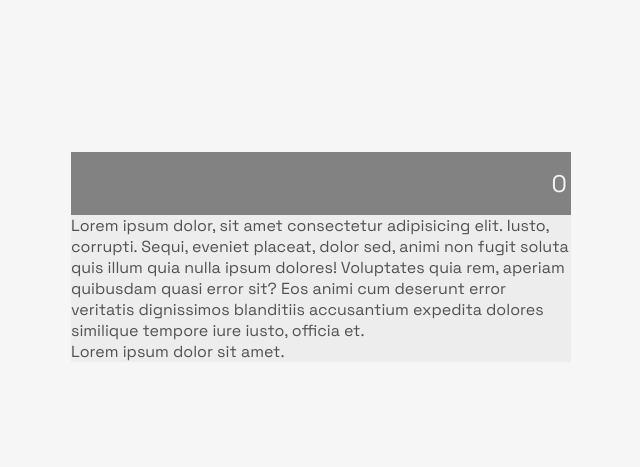
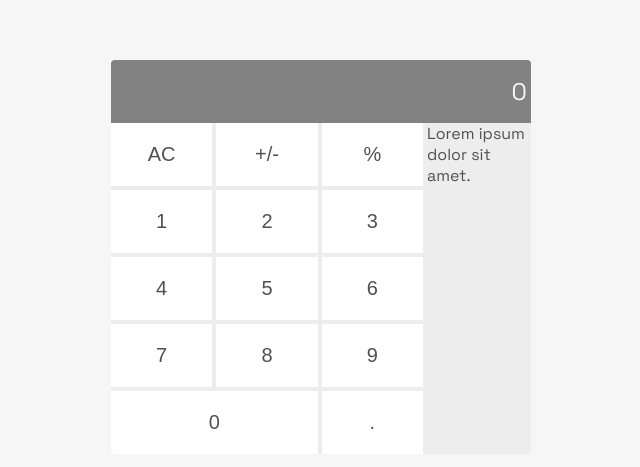
Before and after one commit to Timbar09/Math-Magicians, a React (Create React App) app: page / in a window 1280 px wide. Shown: the part 123-590 px from the top of the page, without its empty margins (319-959 px from the left). Built offline with nearby package versions, Linux system fonts and the light colour scheme.

Commit message:
Add styling to calc number buttons

```diff
--- a/src/calculator.css
+++ b/src/calculator.css
@@ -1,6 +1,8 @@
 .calculator {
   width: 100%;
-  max-width: 31.25rem;
+  max-width: 26.25rem;
+  border-radius: 0.25em;
+  overflow: hidden;
   background-color: var(--color-light-grey);
 }
 
@@ -11,3 +13,33 @@
   color: var(--color-light);
   background-color: var(--color-grey);
 }
+
+.calc-grid {
+  display: grid;
+  grid-template-columns: 3fr 1fr;
+  grid-gap: 0.25rem;
+}
+
+.calc-numbers {
+  display: grid;
+  grid-template-columns: repeat(3, 1fr);
+  grid-gap: 0.25rem;
+}
+
+.calc-operators {
+  display: grid;
+}
+
+.btn {
+  display: block;
+  padding: 1em;
+  font-size: 1.25em;
+  color: inherit;
+  width: 100%;
+  border: 0;
+  background-color: var(--color-white);
+}
+
+#btn-zero {
+  grid-column: 1/3;
+}
--- a/src/components/Calculator.js
+++ b/src/components/Calculator.js
@@ -6,11 +6,48 @@ const Calculator = () => (
 
     <div className="calc-grid">
       <section className="calc-numbers">
-        Lorem ipsum dolor, sit amet consectetur adipisicing elit. Iusto, corrupti. Sequi, eveniet
-        placeat, dolor sed, animi non fugit soluta quis illum quia nulla ipsum dolores! Voluptates
-        quia rem, aperiam quibusdam quasi error sit? Eos animi cum deserunt error veritatis
-        dignissimos blanditiis accusantium expedita dolores similique tempore iure iusto, officia
-        et.
+        <button id="btn-ac" className="btn" type="button">
+          AC
+        </button>
+        <button id="btn-minus-plus" className="btn" type="button">
+          +/-
+        </button>
+        <button id="btn-percentage" className="btn" type="button">
+          %
+        </button>
+        <button id="btn-one" className="btn" type="button">
+          1
+        </button>
+        <button id="btn-two" className="btn" type="button">
+          2
+        </button>
+        <button id="btn-three" className="btn" type="button">
+          3
+        </button>
+        <button id="btn-four" className="btn" type="button">
+          4
+        </button>
+        <button id="btn-five" className="btn" type="button">
+          5
+        </button>
+        <button id="btn-six" className="btn" type="button">
+          6
+        </button>
+        <button id="btn-seven" className="btn" type="button">
+          7
+        </button>
+        <button id="btn-eight" className="btn" type="button">
+          8
+        </button>
+        <button id="btn-nine" className="btn" type="button">
+          9
+        </button>
+        <button id="btn-zero" className="btn" type="button">
+          0
+        </button>
+        <button id="btn-period" className="btn" type="button">
+          .
+        </button>
       </section>
 
       <section className="calc-operators">Lorem ipsum dolor sit amet.</section>
```
